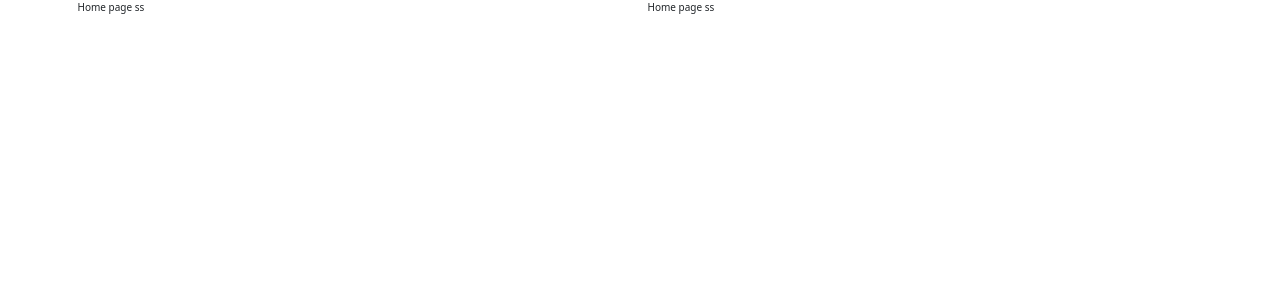
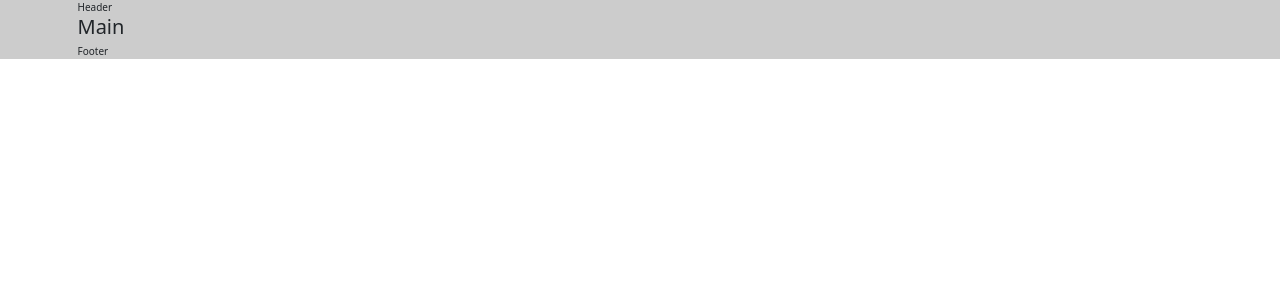
Before and after one commit to tttKiet/volunteer_frontend, a React (Create React App) app: page / in a window 1280 px wide. Shown: the top 300 px of the page. Built offline with nearby package versions, Linux system fonts and the light colour scheme.

Commit message:
5. routes

```diff
--- a/src/App.js
+++ b/src/App.js
@@ -9,7 +9,7 @@ function App() {
                 <Routes>
                     {publicRoutes.map((route, index) => {
                         const Page = route.component;
-                        return <Route key={index + 'route'} path={route.path} element={<Page />} />;
+                        return <Route key={index + 'route'} path={route.path} element={<Page isLogined={true} />} />;
                     })}
                 </Routes>
             </div>
--- /dev/null
+++ b/src/components/Footer/index.js
@@ -0,0 +1,5 @@
+function Footer() {
+    return <div> Footer</div>;
+}
+
+export default Footer;
--- a/src/components/Header/index.js
+++ b/src/components/Header/index.js
@@ -1,5 +1,10 @@
+import classNames from 'classnames/bind';
+import styles from './Header.module.scss';
+
+const cx = classNames.bind(styles);
+
 function Header() {
-    return <div> Header</div>;
+    return <div className={cx('wrap')}> Header</div>;
 }
 
 export default Header;
--- a/src/pages/Home/Home.module.scss
+++ b/src/pages/Home/Home.module.scss
@@ -0,0 +1,3 @@
+.wrap {
+    background-color: #ccc;
+}
--- a/src/pages/Home/index.js
+++ b/src/pages/Home/index.js
@@ -1,14 +1,35 @@
 import { Container, Row, Col } from 'react-bootstrap';
-// import classNames from 'classnames/bind';
-// import styles from './Home.module.scss';
-// const cx = classNames.bind(styles);
-function Home() {
+import { useNavigate } from 'react-router-dom';
+import classNames from 'classnames/bind';
+import styles from './Home.module.scss';
+
+import Header from '~/components/Header';
+import Footer from '~/components/Footer';
+
+const cx = classNames.bind(styles);
+
+function Home({ isLogined }) {
+    const navigate = useNavigate();
+    if (!isLogined) {
+        return navigate('/login');
+    }
+
     return (
-        <div className="">
-            <Container fluid="md">
+        <div className={cx('wrap')}>
+            <Container>
                 <Row>
-                    <Col md={6}>Home page ss</Col>
-                    <Col md={6}>Home page ss</Col>
+                    <Col md={12}>
+                        <Header />
+                    </Col>
+                </Row>
+                <Row>
+                    <h2>Main</h2>
+                </Row>
+
+                <Row>
+                    <Col md={12}>
+                        <Footer />
+                    </Col>
                 </Row>
             </Container>
         </div>
--- /dev/null
+++ b/src/pages/Login/index.js
@@ -0,0 +1,5 @@
+function Login() {
+    return <div>Login----------------------</div>;
+}
+
+export default Login;
--- a/src/routers/index.js
+++ b/src/routers/index.js
@@ -1,10 +1,15 @@
 import Home from '~/pages/Home';
+import Login from '~/pages/Login';
 
 const publicRoutes = [
     {
         path: '/',
         component: Home,
     },
+    {
+        path: '/login',
+        component: Login,
+    },
 ];
 
 const privateRoutes = [];
```
Also changed, not shown: src/assets/images/logo.svg (added), src/components/Footer/Footer.module.scss (added), src/pages/Login/Login.module.scss (added).
